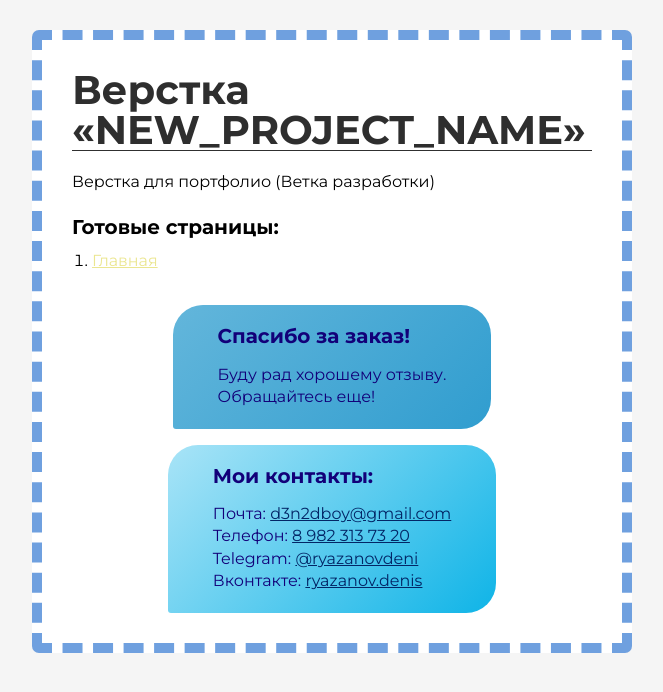
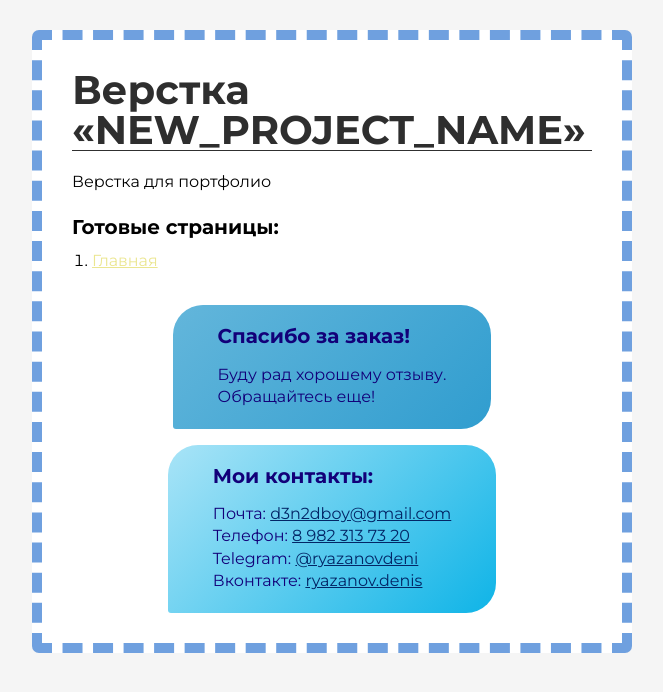
Before and after one commit to D3n2dboy/fashonShop, a plain HTML site: page src/index.html in a window 1280 px wide. Shown: the whole page, without its empty margins (308-971 px from the left). Drawn offline with Linux system fonts and the light colour scheme.

Commit message:
change file index.html for work

```diff
--- a/src/index.html
+++ b/src/index.html
@@ -12,7 +12,7 @@
         <div class="rootpage">
             <h1>Верстка «NEW_PROJECT_NAME»</h1>
             <div class="rootpage__info">
-                Верстка для портфолио (Ветка разработки)
+                Верстка для портфолио
             </div>
             <h2>Готовые страницы:</h2>
             <ol class="rootpage__list">
```
